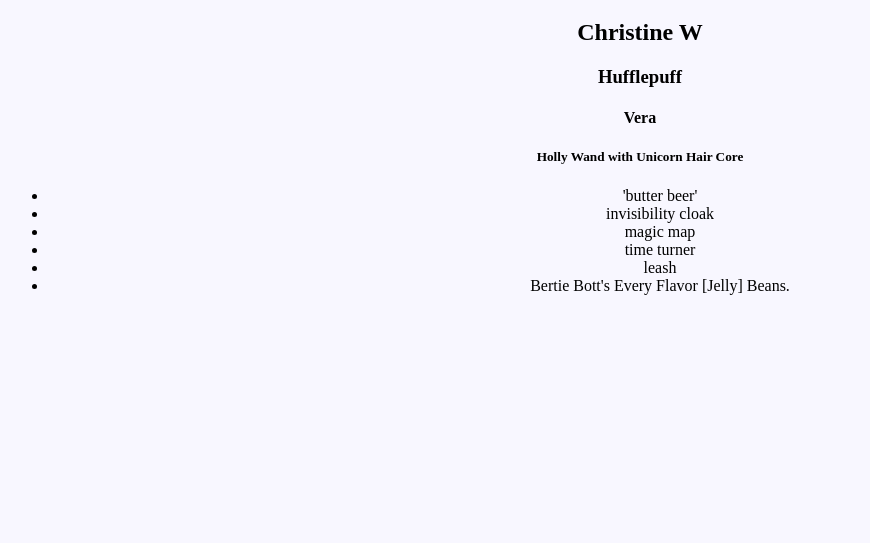
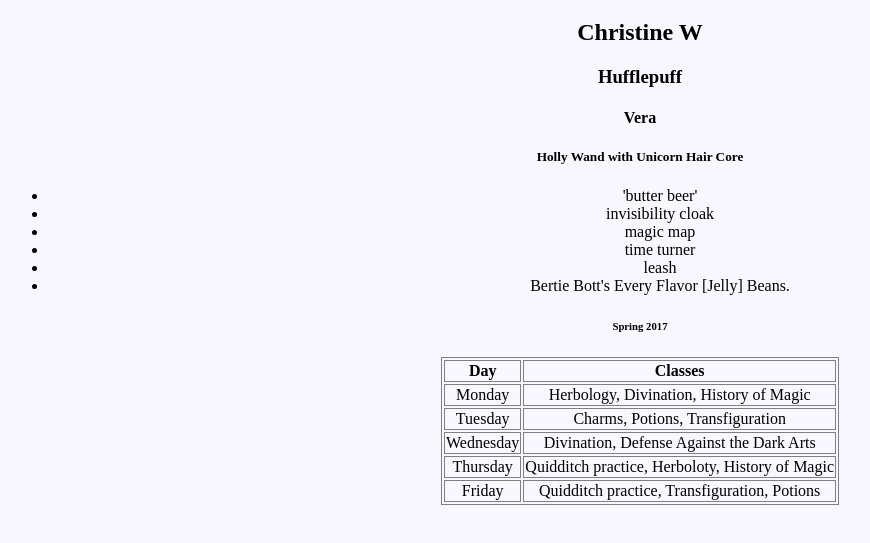
Before and after one commit to cwon07/homework_w3d3, a plain HTML site: page index.html in a window 1280 px wide. Shown: the part 61-604 px from the top of the page, without its empty margins (0-870 px from the left). Drawn offline with nearby package versions, Linux system fonts and the light colour scheme.

Commit message:
"Commit 4 - I realize I can make things that are ever increasingly more complex with greater ease. Adding order is always more effort than causing chaos"

```diff
--- a/app.js
+++ b/app.js
@@ -56,3 +56,28 @@ $ul.append("<li class='secret'>time turner</li>");
 $ul.append("<li class='cat'>leash</li>");
 $ul.append("<li>Bertie Bott's Every Flavor [Jelly] Beans.</li>");
 $('#container').append($ul);
+
+
+////////////////////////////////////////////////////////////////////////
+////////////// YEAR 4
+////////////////////////////////////////////////////////////////////////
+
+const $h6 = $('<h6>');
+$h6.text('Spring 2017');
+$('#container').append($h6);
+
+// I couldn't figure out how to make a table, so I used the HTML.
+
+////////////////////////////////////////////////////////////////////////
+////////////// YEAR 5
+////////////////////////////////////////////////////////////////////////
+
+
+////////////////////////////////////////////////////////////////////////
+////////////// YEAR 6
+////////////////////////////////////////////////////////////////////////
+
+
+////////////////////////////////////////////////////////////////////////
+////////////// YEAR 7
+////////////////////////////////////////////////////////////////////////
--- a/index.html
+++ b/index.html
@@ -14,5 +14,31 @@
 </head>
 <body>
     <div id="container"></div>
+    <table>
+        <tr>
+            <th>Day</th>
+            <th>Classes</th>
+        </tr>
+        <tr>
+            <td>Monday</td>
+            <td>Herbology, Divination, History of Magic</td>
+        </tr>
+        <tr>
+            <td>Tuesday</td>
+            <td>Charms, Potions, Transfiguration</td>
+        </tr>
+        <tr>
+            <td>Wednesday</td>
+            <td>Divination, Defense Against the Dark Arts</td>
+        </tr>
+        <tr>
+            <td>Thursday</td>
+            <td>Quidditch practice, Herboloty, History of Magic</td>
+        </tr>
+        <tr>
+            <td>Friday</td>
+            <td>Quidditch practice, Transfiguration, Potions</td>
+        </tr>
+    </table>
 </body>
 </html>
--- a/main.css
+++ b/main.css
@@ -2,3 +2,17 @@ body {
     background-color: #F8F7FF;
     text-align: center;
 }
+
+table {
+    border: gray 1px solid;
+    margin-left: auto;
+    margin-right: auto;
+}
+
+th {
+    border: gray 1px solid;
+}
+
+td {
+    border: gray 1px solid;
+}
```
